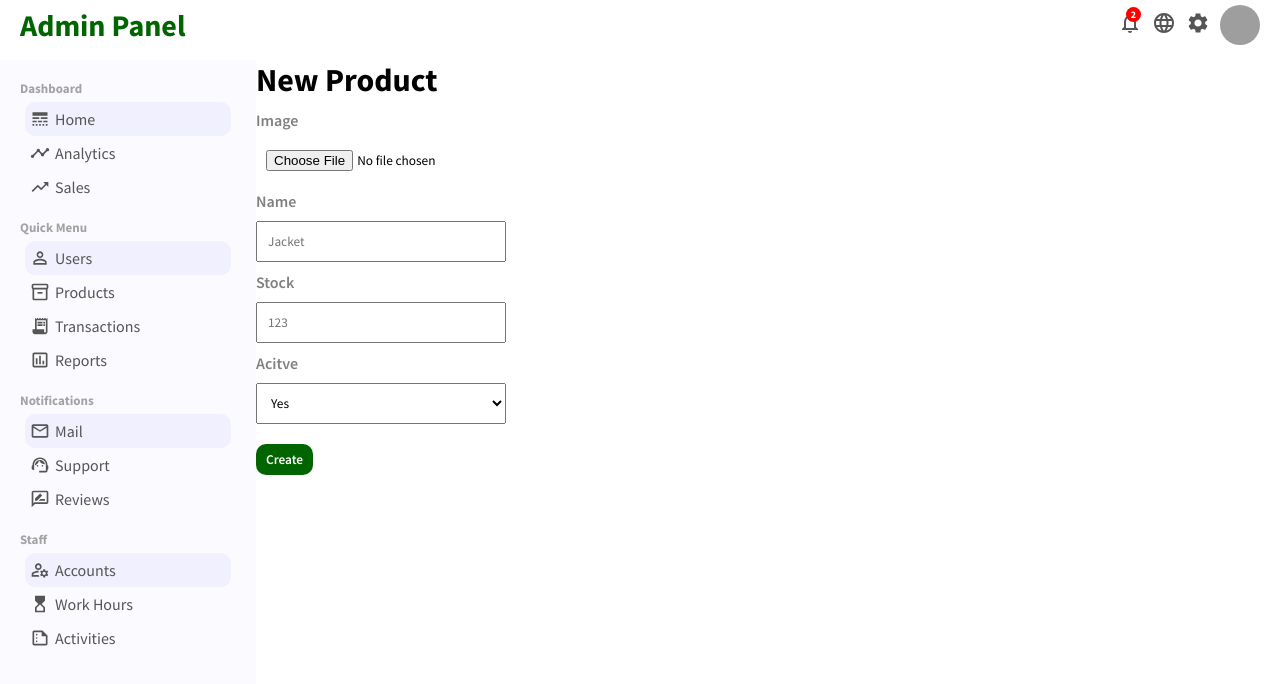
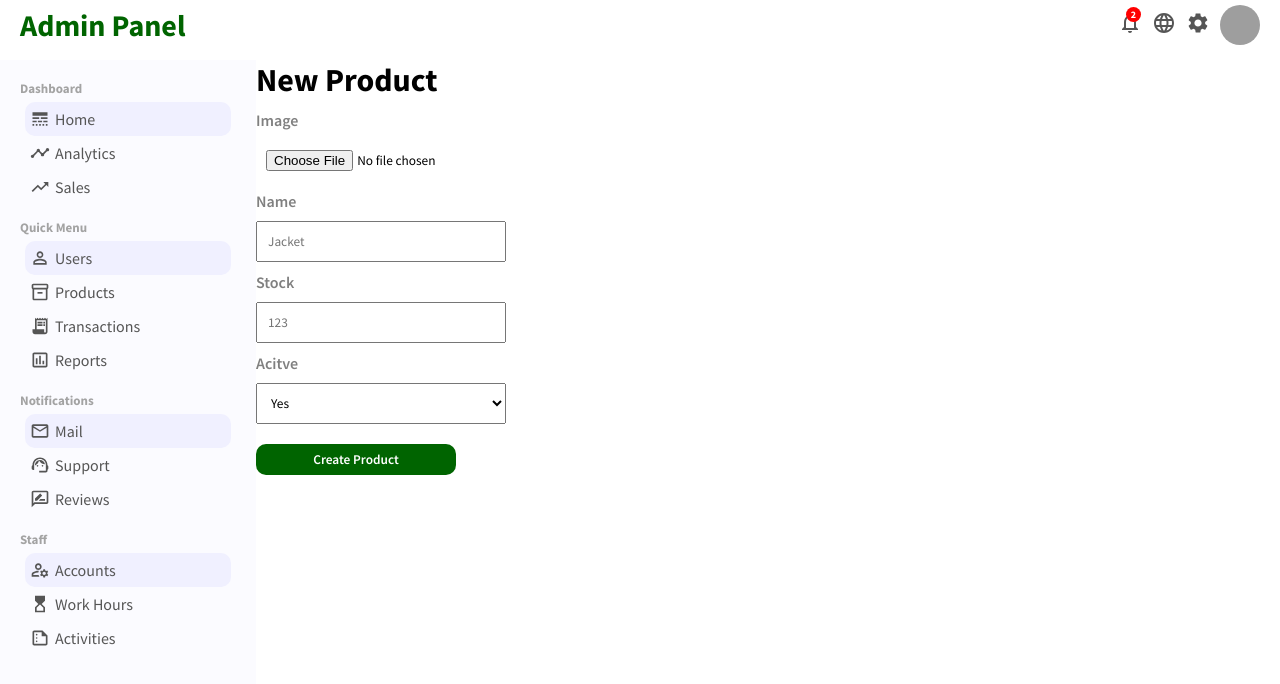
Before and after one commit to PJMantoss/admin_panel, a React (Create React App) app: page /newproduct in a window 1280 px wide. Shown: the top 684 px of the page. Built offline with nearby package versions, Linux system fonts and the light colour scheme; grey boxes are pictures that could not be loaded.

Commit message:
update newProduct page

```diff
--- a/src/pages/newProduct/NewProduct.js
+++ b/src/pages/newProduct/NewProduct.js
@@ -28,7 +28,7 @@ function NewProduct() {
                     <option value='no'>No</option>
                 </select>
             </div>
-            <button className='addProductBtn'>Create</button>
+            <button className='addProductBtn'>Create Product</button>
         </form>
     </div>
   )
--- a/src/pages/newProduct/newProduct.css
+++ b/src/pages/newProduct/newProduct.css
@@ -28,6 +28,7 @@
 }
 
 .addProductBtn{
+    width: 200px;
     border: 0;
     border-radius: 10px;
     padding: 7px 10px;
```
